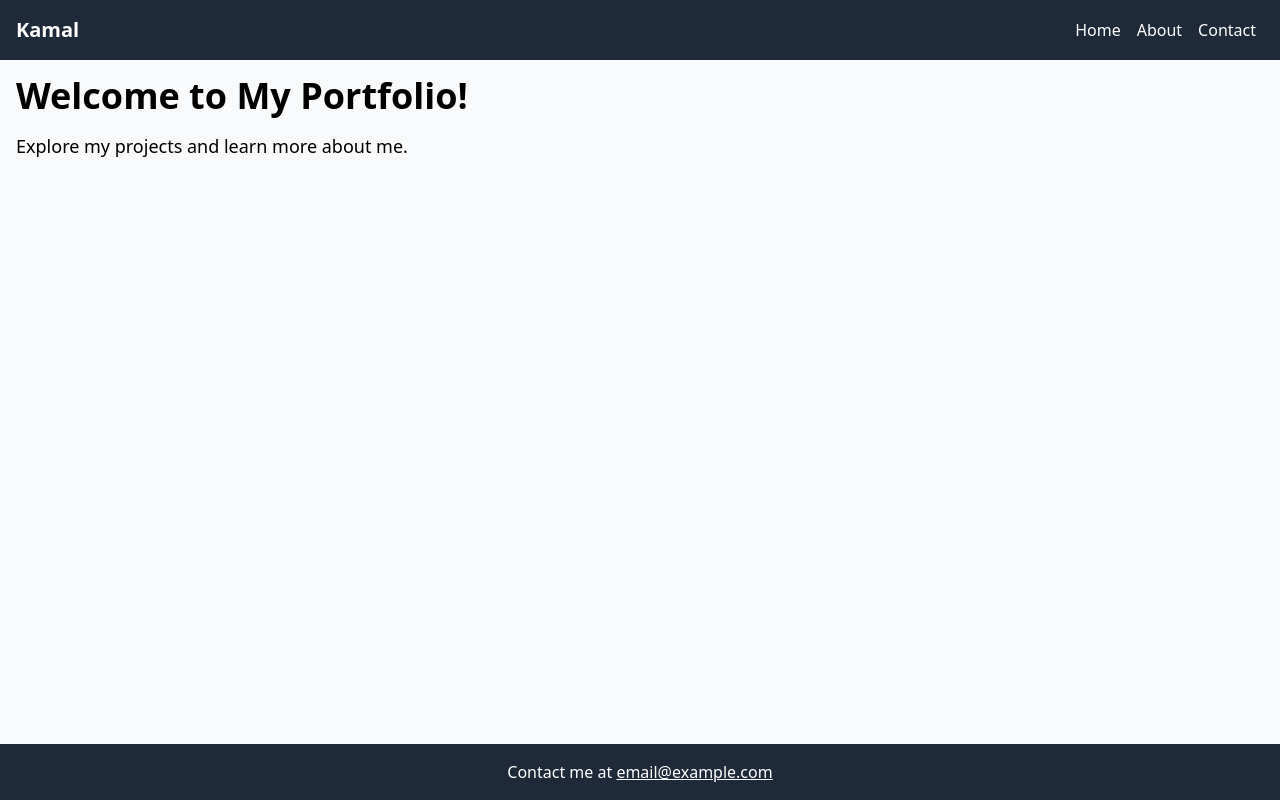
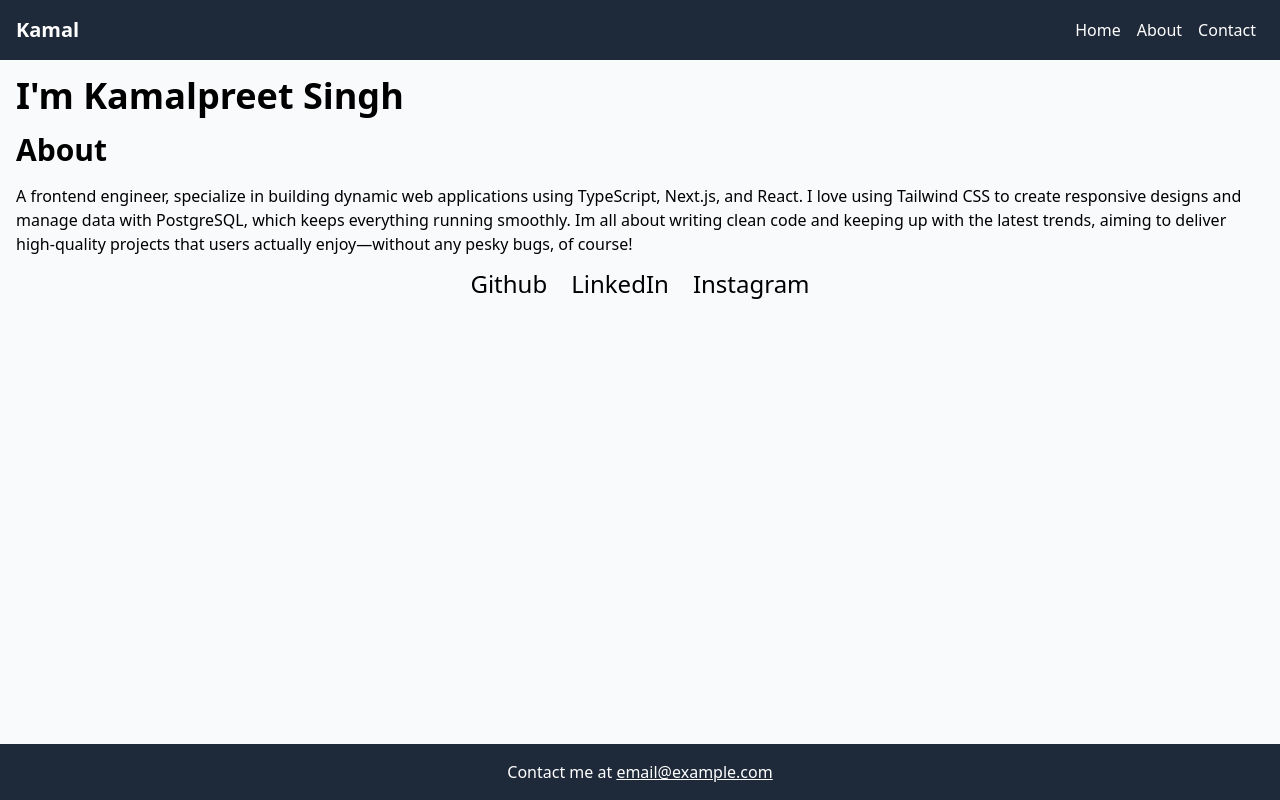
Before and after one commit to Kamaldevgn/project1, a Next.js app: page / in a window 1280 px wide. Built offline with nearby package versions, Linux system fonts and the light colour scheme.

Commit message:
some work in the main section

```diff
--- a/app/page.js
+++ b/app/page.js
@@ -1,8 +1,14 @@
 export default function Home() {
   return (
     <section>
-      <h1 className="text-4xl font-bold mb-4">Welcome to My Portfolio!</h1>
-      <p className="text-lg">Explore my projects and learn more about me.</p>
-    </section>
+      <h1 className="text-4xl font-bold mb-4">I'm Kamalpreet Singh</h1>
+      <h2 className="text-3xl font-bold mb-4">About</h2>
+      <p>A frontend engineer, specialize in building dynamic web applications using TypeScript, Next.js, and React. I love using Tailwind CSS to create responsive designs and manage data with PostgreSQL, which keeps everything running smoothly. Im all about writing clean code and keeping up with the latest trends, aiming to deliver high-quality projects that users actually enjoy—without any pesky bugs, of course!</p>
+      <div className="pt-3 flex justify-center">
+        <a href="" className="px-3 text-2xl">Github</a>
+        <a href="" className="px-3 text-2xl">LinkedIn</a>
+        <a href="" className="px-3 text-2xl">Instagram</a>
+      </div>
+          </section>
   );
 }
```
